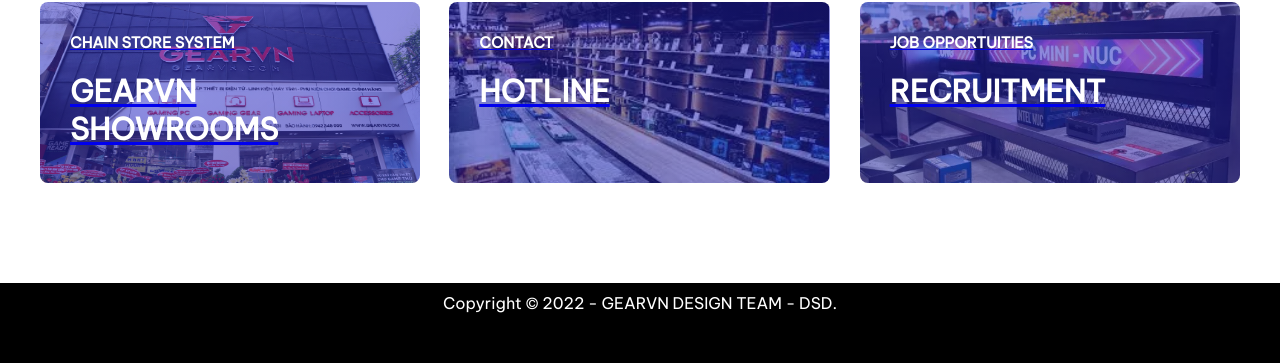
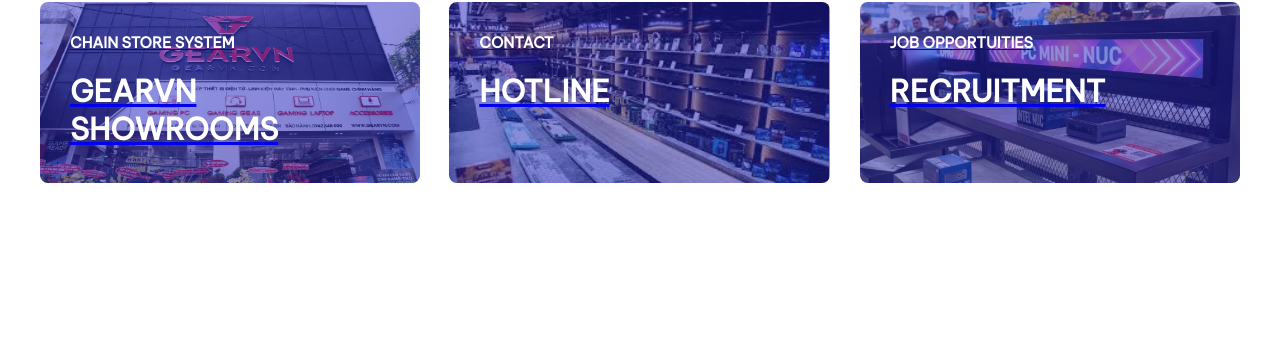
Before and after one commit to cmdvn/dcnet, a plain HTML site: page index.html in a window 1280 px wide. Shown: the part 1501-1864 px from the top of the page. After the commit the page ends 1684 px from the top, so only its background shows below. Drawn offline with Linux system fonts and the light colour scheme; files whose address does not match are found by name.

Commit message:
Update index.html

```diff
--- a/index.html
+++ b/index.html
@@ -225,10 +225,6 @@
             </div>
         </div>
     </div>
-
-    <div class="footer">
-        <p>Copyright © 2022 - GEARVN DESIGN TEAM - DSD.</p>
-    </div>
 </div>
 </body>
 </html>
```
